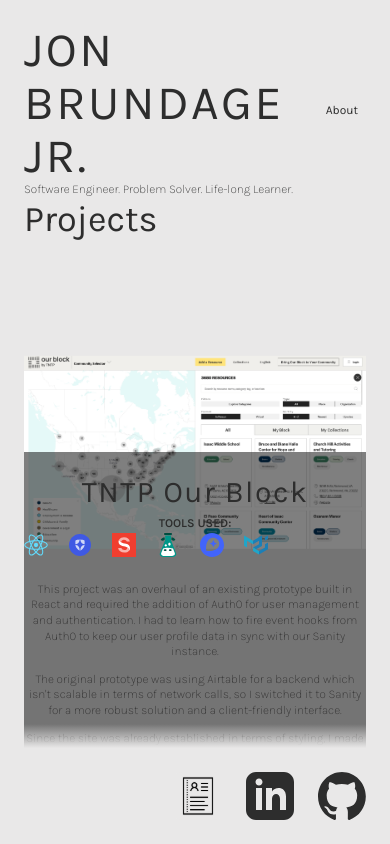
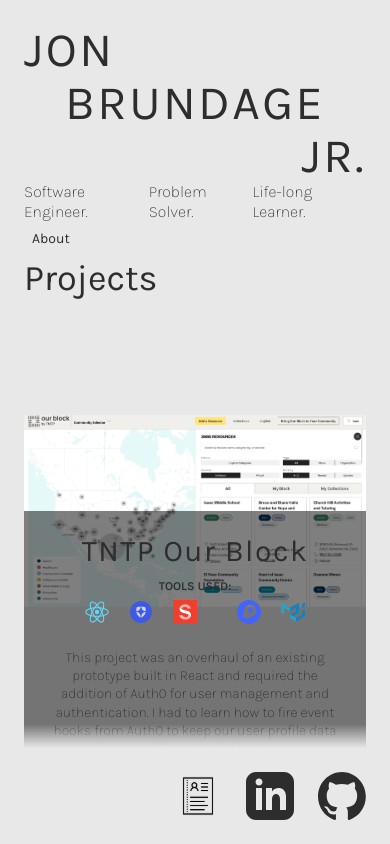
Before and after one commit to jbrundagejr/portfolio_2, a Nuxt app: page / in a window 390 px wide. Shown: the top 844 px of the page. Built offline with nearby package versions, Linux system fonts and the light colour scheme.

Commit message:
i18next icon removed

```diff
--- a/components/About.vue
+++ b/components/About.vue
@@ -25,7 +25,6 @@
 .about {
 	display: flex;
 	flex-direction: column;
-	padding: 0 24px;
 	height: 100vh;
 	gap: 24px;
 	width: calc(100% - 48px);
--- a/components/Header.vue
+++ b/components/Header.vue
@@ -2,9 +2,15 @@
 import { useStore } from "~/stores/store"
 import { storeToRefs } from "pinia"
 import { pages } from "~/util/constants"
+import { useBreakpointStore } from "~/stores/breakpointStore"
 
 const store = useStore()
 const { scrollY, currentPage } = storeToRefs(store)
+
+const breakPointStore = useBreakpointStore()
+const { isTabletOrGreater } = storeToRefs(breakPointStore)
+
+console.log(isTabletOrGreater.value)
 
 const atTopOfPage = computed(() => {
 	return scrollY.value === 0
@@ -33,16 +39,22 @@
 		return pages.filter((page) => page.title === "Projects")
 	}
 })
+
+const tagline = ["Software Engineer.", "Problem Solver.", "Life-long Learner."]
 </script>
 
 <template>
 	<header id="header">
 		<div class="header__header">
 			<div class="header__title">
-				<h1>Jon Brundage Jr.</h1>
-				<p v-if="atTopOfPage" class="fade-in">
-					Software Engineer. Problem Solver. Life-long Learner.
-				</p>
+				<h1 v-if="isTabletOrGreater">Jon Brundage Jr.</h1>
+				<h1 v-if="!isTabletOrGreater" class="h1--mobile">
+					<span>Jon</span><span class="last-name">Brundage</span
+					><span class="suffix">Jr.</span>
+				</h1>
+				<span v-if="atTopOfPage || !isTabletOrGreater" class="tag-line fade-in">
+					<p v-for="line in tagline" :key="line">{{ line }}</p>
+				</span>
 			</div>
 			<ul class="header__nav fade-in">
 				<li v-for="page in linksToRender" :key="page.title">
@@ -70,6 +82,32 @@
 	background: var(--white);
 }
 
+.h1--mobile {
+	display: flex;
+	flex-direction: column;
+	gap: 0;
+}
+
+.last-name {
+	text-align: center;
+}
+
+.suffix {
+	width: 100%;
+	text-align: right;
+}
+
+.tag-line {
+	display: flex;
+	flex-direction: row;
+	justify-content: space-between;
+}
+
+.tag-line p {
+	font-size: 16px;
+	line-height: 20px;
+}
+
 #header::after {
 	content: "";
 	position: absolute;
@@ -82,10 +120,7 @@
 }
 .header__header {
 	display: flex;
-	flex-direction: row;
-	justify-content: space-between;
-	align-items: center;
-	width: 100%;
+	flex-direction: column;
 }
 
 .header__title {
@@ -97,14 +132,27 @@
 	display: flex;
 	flex-direction: row;
 	gap: 12px;
+	position: sticky;
+	top: 0;
 }
 
-@media (min-width: 1080px) {
+@media (min-width: 768px) {
 	#header {
 		position: sticky;
 		top: 0;
 		left: 0;
 	}
+
+	.header__header {
+		display: flex;
+		flex-direction: row;
+		justify-content: space-between;
+		align-items: center;
+		width: 100%;
+	}
+}
+
+@media (min-width: 1080px) {
 	.header__title {
 		min-height: 110px;
 	}
--- a/components/Tool.vue
+++ b/components/Tool.vue
@@ -4,7 +4,6 @@
 import NetlifyIcon from "./icons/NetlifyIcon.vue"
 import ReactIcon from "./icons/ReactIcon.vue"
 import Auth0Icon from "./icons/Auth0Icon.vue"
-import i18nextIcon from "./icons/i18nextIcon.vue"
 import MapboxIcon from "./icons/MapboxIcon.vue"
 import MaterialUIIcon from "./icons/MaterialUIIcon.vue"
 import SvelteIcon from "./icons/SvelteIcon.vue"
@@ -34,8 +33,6 @@
 			return ReactIcon
 		case "auth0":
 			return Auth0Icon
-		case "i18next":
-			return i18nextIcon
 		case "mapbox":
 			return MapboxIcon
 		case "material-ui":
--- a/components/icons/i18nextIcon.vue
+++ /dev/null
@@ -1,124 +0,0 @@
-<template>
-	<svg
-		role="img"
-		aria-label="i18next Icon"
-		class="tool-icon"
-		xmlns:dc="http://purl.org/dc/elements/1.1/"
-		xmlns:cc="http://creativecommons.org/ns#"
-		xmlns:rdf="http://www.w3.org/1999/02/22-rdf-syntax-ns#"
-		xmlns:svg="http://www.w3.org/2000/svg"
-		xmlns="http://www.w3.org/2000/svg"
-		xmlns:sodipodi="http://sodipodi.sourceforge.net/DTD/sodipodi-0.dtd"
-		xmlns:inkscape="http://www.inkscape.org/namespaces/inkscape"
-		version="1.1"
-		id="Layer_1"
-		x="0px"
-		y="0px"
-		viewBox="0 0 64 64"
-		enable-background="new 0 0 800 300"
-		xml:space="preserve"
-		sodipodi:docname="i18next-icon.svg"
-		inkscape:version="0.92.4 (5da689c313, 2019-01-14)"
-	>
-		<metadata id="metadata65">
-			<rdf:RDF
-				><cc:Work rdf:about=""
-					><dc:format>image/svg+xml</dc:format
-					><dc:type
-						rdf:resource="http://purl.org/dc/dcmitype/StillImage" /><dc:title></dc:title></cc:Work
-			></rdf:RDF>
-		</metadata>
-		<defs id="defs63" />
-		<sodipodi:namedview
-			pagecolor="#ffffff"
-			bordercolor="#666666"
-			borderopacity="1"
-			objecttolerance="10"
-			gridtolerance="10"
-			guidetolerance="10"
-			inkscape:pageopacity="0"
-			inkscape:pageshadow="2"
-			inkscape:window-width="1920"
-			inkscape:window-height="1001"
-			id="namedview61"
-			showgrid="false"
-			inkscape:zoom="4.794184"
-			inkscape:cx="80.023715"
-			inkscape:cy="28.464508"
-			inkscape:window-x="-9"
-			inkscape:window-y="-9"
-			inkscape:window-maximized="1"
-			inkscape:current-layer="Layer_1"
-		/>
-
-		<g
-			id="logo__item--logo_0"
-			transform="matrix(0.29266863,0,0,0.29266863,8.3334108,-12.320112)"
-		>
-			<g transform="matrix(1.5849745,0,0,1.5849745,-33.159906,-17)" id="g57">
-				<g id="g55">
-					<path
-						d="m 88.822,51.582 v 25.966 l 29.179,74.943 c 0,0 8.908,18.303 -16.57,22.763 H 43.308 c 0,0 -23.747,-2.478 -18.054,-21.281 L 55.918,77.549 V 51.582 Z"
-						id="path33"
-						inkscape:connector-curvature="0"
-						style="fill: #009688"
-					/>
-					<g id="g39">
-						<g id="g37">
-							<path
-								d="M 89.438,48.563 H 54.435 c -2.835,0 -5.141,-2.522 -5.141,-5.638 0,-3.118 2.305,-5.64 5.141,-5.64 h 35.003 c 2.848,0 5.15,2.522 5.15,5.64 0,3.116 -2.303,5.638 -5.15,5.638 z"
-								id="path35"
-								inkscape:connector-curvature="0"
-								style="fill: #004d40"
-							/>
-						</g>
-					</g>
-					<path
-						d="m 80.204,93.979 c 3.756,0 6.819,3.67 6.819,8.215 0,4.525 -3.065,8.204 -6.819,8.204 -3.765,0 -6.819,-3.679 -6.819,-8.204 0,-4.547 3.054,-8.215 6.819,-8.215 z"
-						id="path41"
-						inkscape:connector-curvature="0"
-						style="fill: #ffffff"
-					/>
-					<ellipse
-						cx="59.271"
-						cy="108.362"
-						rx="5.7480001"
-						ry="6.928"
-						id="ellipse43"
-						style="fill: #ffffff"
-					/>
-					<path
-						d="m 91.417,75.827 v -12.35 c 0,0 15.661,-3.453 23.488,14.763 0,-10e-4 -12.198,8.887 -23.488,-2.413 z"
-						id="path45"
-						inkscape:connector-curvature="0"
-						style="fill: #004d40"
-					/>
-					<path
-						d="m 53.059,75.827 v -12.35 c 0,0 -15.663,-3.453 -23.486,14.763 0,-10e-4 12.186,8.887 23.486,-2.413 z"
-						id="path47"
-						inkscape:connector-curvature="0"
-						style="fill: #004d40"
-					/>
-					<path
-						d="m 100.833,126.935 c -25.467,-7.9 -46.878,-3.659 -57.343,-0.453 l -10.553,25.401 c -4.751,15.164 15.087,17.157 15.087,17.157 h 48.545 c 21.279,-3.595 13.842,-18.347 13.842,-18.347 z"
-						id="path49"
-						inkscape:connector-curvature="0"
-						style="fill: #ffffff"
-					/>
-					<path
-						d="m 64.131,136.373 c 0,2.739 -3.681,4.967 -8.215,4.967 -4.534,0 -8.204,-2.229 -8.204,-4.967 0,-2.75 3.67,-4.97 8.204,-4.97 4.536,0.002 8.215,2.22 8.215,4.97 z"
-						id="path51"
-						inkscape:connector-curvature="0"
-						style="fill: #004d40"
-					/>
-					<path
-						d="m 93.345,136.373 c 0,2.739 -3.681,4.967 -8.204,4.967 -4.547,0 -8.215,-2.229 -8.215,-4.967 0,-2.75 3.668,-4.97 8.215,-4.97 4.525,0.002 8.204,2.22 8.204,4.97 z"
-						id="path53"
-						inkscape:connector-curvature="0"
-						style="fill: #004d40"
-					/>
-				</g>
-			</g>
-		</g>
-	</svg>
-</template>
--- a/components/projects/Project.vue
+++ b/components/projects/Project.vue
@@ -80,20 +80,16 @@
 	padding: 24px;
 }
 
-.project:first-child {
-	padding: 24px 0 0;
-}
-
 .project__header {
 	display: flex;
 	flex-direction: column;
-	gap: 8px;
+	gap: 12px;
 }
 
 .meta__container {
 	display: flex;
 	flex-direction: column;
-	gap: 4px;
+	gap: 8px;
 }
 
 .notes__container {
@@ -105,6 +101,7 @@
 .tool__container {
 	display: flex;
 	flex-direction: row;
+	justify-content: center;
 	gap: 20px;
 }
 
@@ -113,5 +110,13 @@
 		background: none;
 		padding: 0;
 	}
+
+	.project:first-child {
+		padding: 24px 0 0;
+	}
+
+	.tool__container {
+		justify-content: flex-start;
+	}
 }
 </style>
--- a/stores/breakpointStore.ts
+++ b/stores/breakpointStore.ts
@@ -2,7 +2,7 @@
 import { Breakpoints } from "~/util/enums"
 
 export const useBreakpointStore = defineStore("breakpoint", () => {
-	const windowWidth = ref(window.innerWidth)
+	const windowWidth = ref(window ? window.innerWidth : 0)
 
 	const setWindowWidth = (width: number) => {
 		windowWidth.value = width
@@ -12,6 +12,10 @@
 		() =>
 			windowWidth.value >= Breakpoints.TABLET &&
 			windowWidth.value < Breakpoints.DESKTOP
+	)
+
+	const isTabletOrGreater = computed(
+		() => windowWidth.value >= Breakpoints.TABLET
 	)
 	const isDesktop = computed(
 		() =>
@@ -32,6 +36,7 @@
 		setWindowWidth,
 		isMobile,
 		isTablet,
+		isTabletOrGreater,
 		isDesktop,
 		isWideDesktop,
 		isSuperWideDesktop,
--- a/styles/mobile.css
+++ b/styles/mobile.css
@@ -74,7 +74,7 @@
 p,
 li,
 button {
-	font-size: 12px;
+	font-size: 14px;
 }
 
 p,
```
Also changed, not shown: 1 other file (tests, documents, lock files or other folders).
